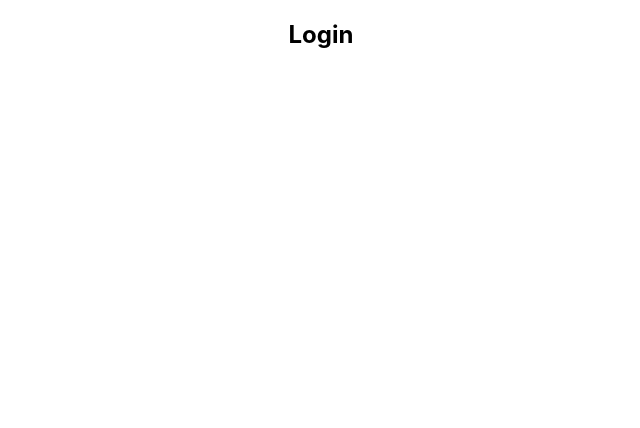
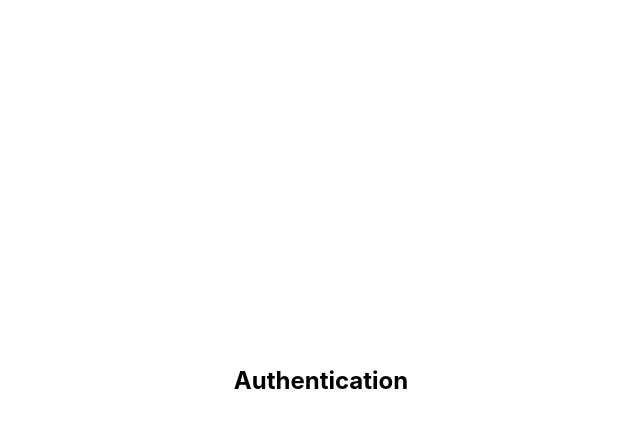
Before and after one commit to jradev/auth-api-demo, a React (Create React App) app: page / in a window 1280 px wide. Shown: the top 428 px of the page, without its empty margins (319-959 px from the left). Built offline with nearby package versions, Linux system fonts and the light colour scheme.

Commit message:
chore: setup google auth login

```diff
--- a/package.json
+++ b/package.json
@@ -3,6 +3,7 @@
   "version": "0.1.0",
   "private": true,
   "dependencies": {
+    "@react-oauth/google": "^0.6.0",
     "@testing-library/jest-dom": "^5.16.5",
     "@testing-library/react": "^13.4.0",
     "@testing-library/user-event": "^13.5.0",
--- a/src/App.js
+++ b/src/App.js
@@ -1,12 +1,24 @@
 import logo from './logo.svg';
 import './App.css';
 import Navigation from './navigation';
+import { GoogleOAuthProvider } from '@react-oauth/google';
 
 function App() {
   return (
+    <GoogleOAuthProvider
+    redirect_uri='http://localhost:3000/redirect'
+    clientId="15215379422-3v7tol5m71mmehkj7toc4pt120e61apv.apps.googleusercontent.com"
+    onSuccess={credentialResponse => {
+        console.log(credentialResponse);
+      }}
+      onError={() => {
+        console.log('Login Failed');
+      }}
+    >
     <div className="App">
       <Navigation/>
     </div>
+    </GoogleOAuthProvider>
   );
 }
 
--- a/src/container/login/index.jsx
+++ b/src/container/login/index.jsx
@@ -1,10 +1,22 @@
-import React from 'react'
-
+import React from 'react';
+import { GoogleLogin } from '@react-oauth/google';
+import './style.css';
 
 export default function(){
     return (
-        <div>
-            <h2>Login</h2>
+        <div className='main'>
+            <h2>Authentication</h2>
+            <div>
+            <GoogleLogin
+            onSuccess={credentialResponse => {
+                console.log(credentialResponse);
+            }}
+            onError={() => {
+                console.log('Login Failed');
+            }}
+            useOneTap
+            />
+            </div>
         </div>
     );
 }
--- a/src/container/login/style.css
+++ b/src/container/login/style.css
@@ -0,0 +1,7 @@
+.main {
+    min-height: 100vh;
+    display: flex;
+    flex-direction: column;
+    align-items: center;
+    justify-content: center
+}
--- a/src/navigation/index.js
+++ b/src/navigation/index.js
@@ -2,9 +2,6 @@ import {
   BrowserRouter as Router,
   Routes,
   Route,
-  Link,
-  useRouteMatch,
-  useParams
 } from "react-router-dom";
 import Login from "../container/login";
 
```
